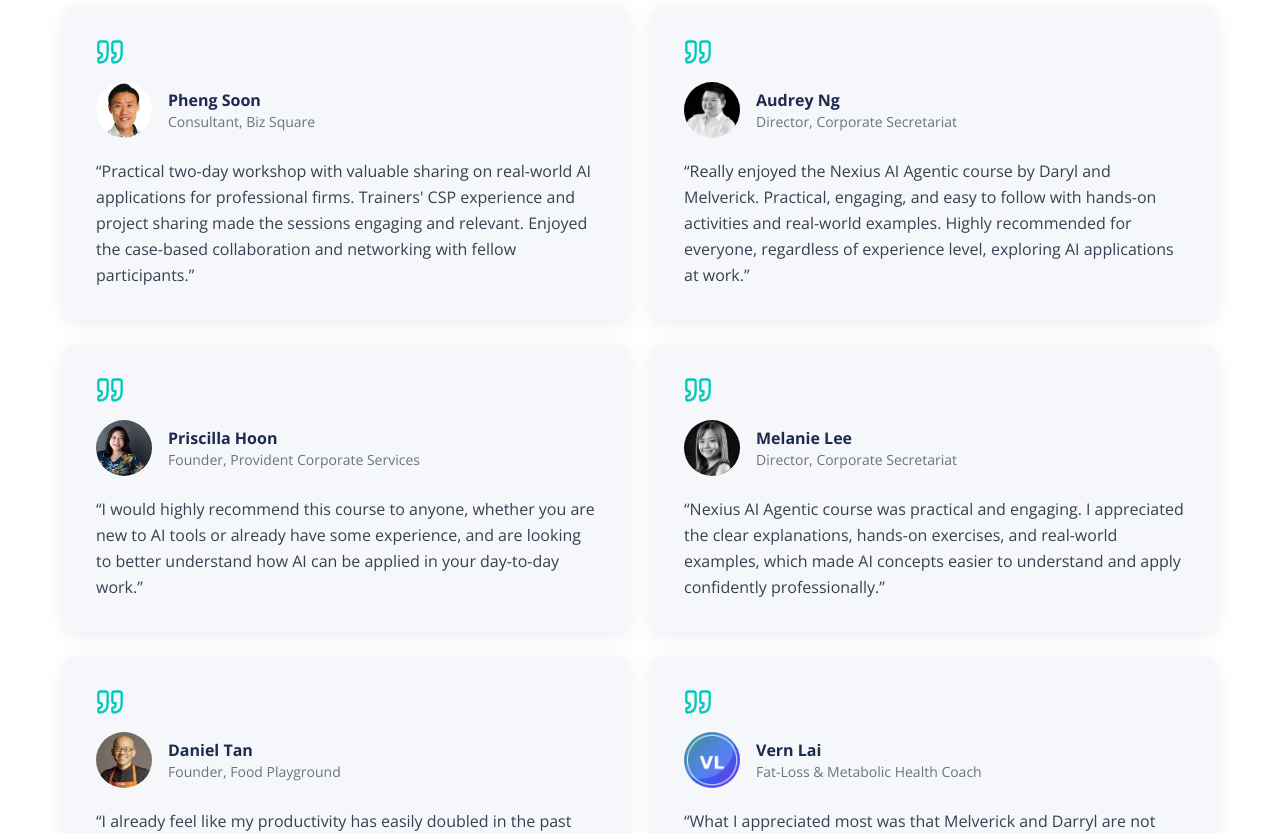
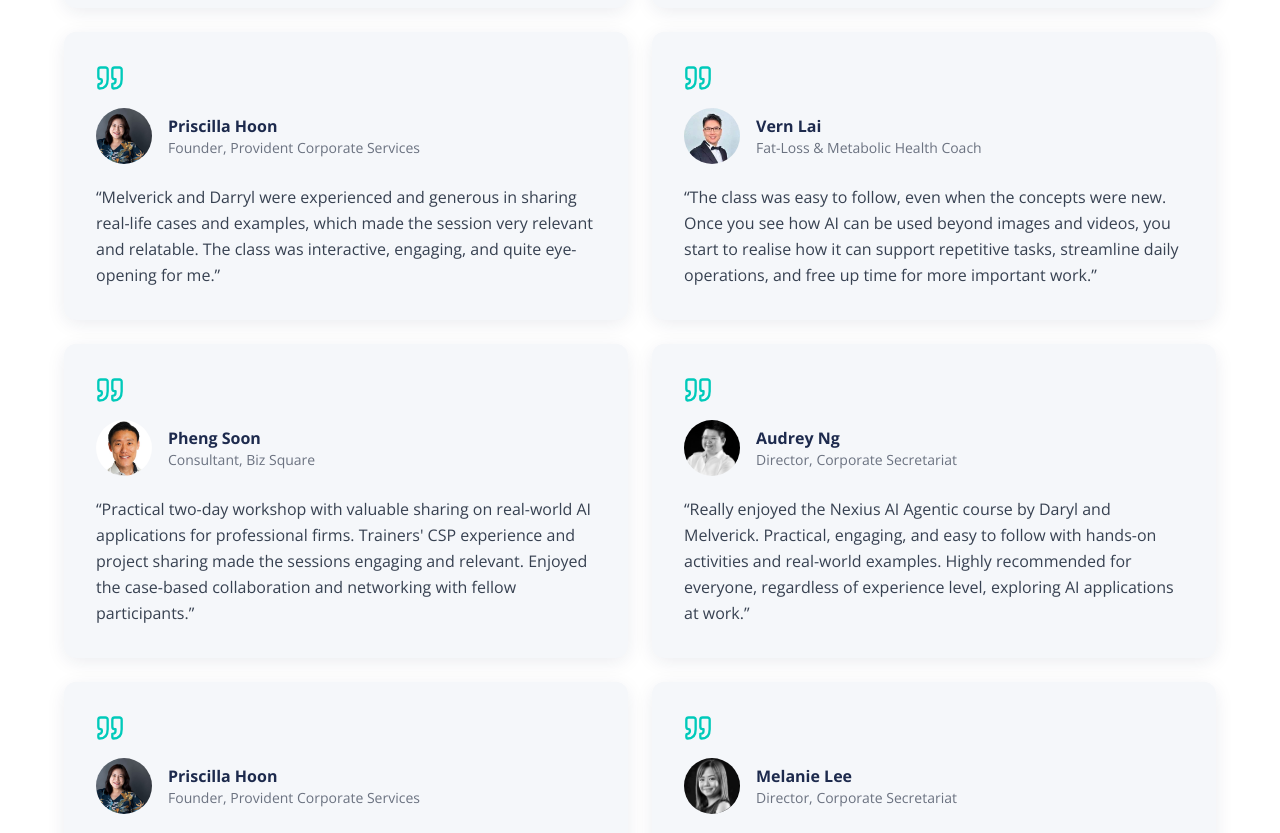
Before and after one commit to nexiuslabs/nexiusacademyskillsfuture, a React (Vite) app: page /about in a window 1280 px wide. Shown: the part 3580-4413 px from the top of the page. Built offline with nearby package versions, Linux system fonts and the light colour scheme; no server answers.

Commit message:
Update Vern Lai testimonial photo and spacing
Uses provided Vern Lai headshot and interleaves his three testimonial cards.

```diff
--- a/components/sharedTestimonials.ts
+++ b/components/sharedTestimonials.ts
@@ -13,6 +13,14 @@ export const sharedTestimonials: SharedTestimonial[] = [
     title: 'Chief Librarian, NIE',
     image: 'https://nvuzklxegzsfziorfkvd.supabase.co/storage/v1/object/public/Headshots/jacky_wong.jpeg',
     quote: 'We are grateful for the highly insightful learnings that will be instrumental in our effective adoption of AI tools.',
+  },
+  {
+    id: 12,
+    name: 'Vern Lai',
+    title: 'Fat-Loss & Metabolic Health Coach',
+    image: '/images/testimonials/vern-lai.jpg',
+    quote:
+      'What I appreciated most was that Melverick and Darryl are not just teaching theory. They bring years of real-world experience and actively apply AI in their own daily work and corporate productivity systems. That made the learning much more relevant and practical.',
   },
   {
     id: 8,
@@ -36,6 +44,14 @@ export const sharedTestimonials: SharedTestimonial[] = [
     image: '/images/testimonials/priscilla-hoon.jpeg',
     quote:
       'Melverick and Darryl were experienced and generous in sharing real-life cases and examples, which made the session very relevant and relatable. The class was interactive, engaging, and quite eye-opening for me.',
+  },
+  {
+    id: 13,
+    name: 'Vern Lai',
+    title: 'Fat-Loss & Metabolic Health Coach',
+    image: '/images/testimonials/vern-lai.jpg',
+    quote:
+      'The class was easy to follow, even when the concepts were new. Once you see how AI can be used beyond images and videos, you start to realise how it can support repetitive tasks, streamline daily operations, and free up time for more important work.',
   },
   {
     id: 5,
@@ -70,6 +86,14 @@ export const sharedTestimonials: SharedTestimonial[] = [
       'Nexius AI Agentic course was practical and engaging. I appreciated the clear explanations, hands-on exercises, and real-world examples, which made AI concepts easier to understand and apply confidently professionally.',
   },
   {
+    id: 14,
+    name: 'Vern Lai',
+    title: 'Fat-Loss & Metabolic Health Coach',
+    image: '/images/testimonials/vern-lai.jpg',
+    quote:
+      'I highly recommend this course to business owners, professionals, and anyone who wants to move beyond basic AI tools and start using Agentic AI to improve productivity in a practical way.',
+  },
+  {
     id: 11,
     name: 'Daniel Tan',
     title: 'Founder, Food Playground',
@@ -77,28 +101,4 @@ export const sharedTestimonials: SharedTestimonial[] = [
     quote:
       'I already feel like my productivity has easily doubled in the past two weeks by using Codex. It is such a no-brainer... everybody needs to learn how to use this.',
   },
-  {
-    id: 12,
-    name: 'Vern Lai',
-    title: 'Fat-Loss & Metabolic Health Coach',
-    image: '/images/testimonials/vern-lai.png',
-    quote:
-      'What I appreciated most was that Melverick and Darryl are not just teaching theory. They bring years of real-world experience and actively apply AI in their own daily work and corporate productivity systems. That made the learning much more relevant and practical.',
-  },
-  {
-    id: 13,
-    name: 'Vern Lai',
-    title: 'Fat-Loss & Metabolic Health Coach',
-    image: '/images/testimonials/vern-lai.png',
-    quote:
-      'The class was easy to follow, even when the concepts were new. Once you see how AI can be used beyond images and videos, you start to realise how it can support repetitive tasks, streamline daily operations, and free up time for more important work.',
-  },
-  {
-    id: 14,
-    name: 'Vern Lai',
-    title: 'Fat-Loss & Metabolic Health Coach',
-    image: '/images/testimonials/vern-lai.png',
-    quote:
-      'I highly recommend this course to business owners, professionals, and anyone who wants to move beyond basic AI tools and start using Agentic AI to improve productivity in a practical way.',
-  },
 ];
```
Also changed, not shown: public/images/testimonials/vern-lai.jpg (added), public/images/testimonials/vern-lai.png (deleted).
